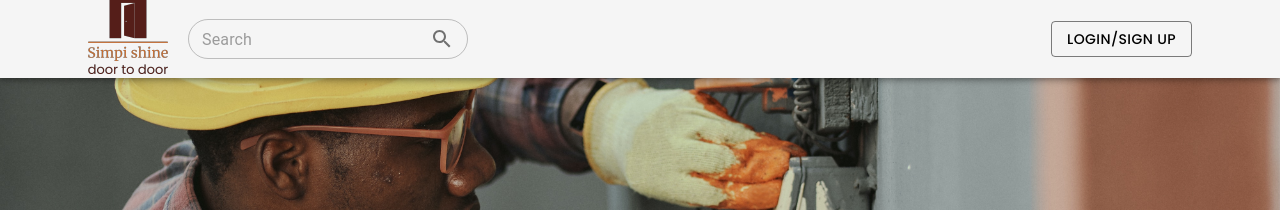
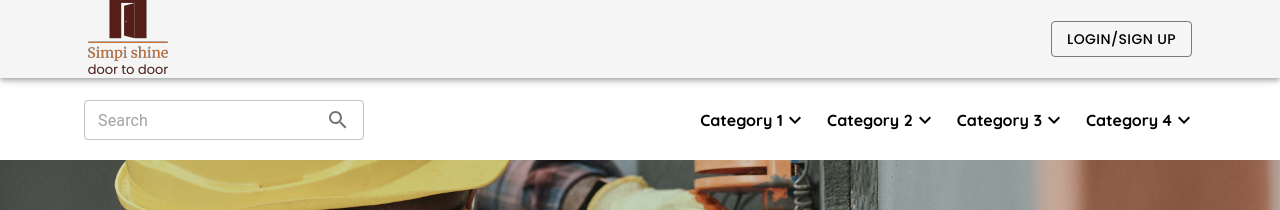
Before and after one commit to archit088/office-project-1, a React (Create React App) app: page / in a window 1280 px wide. Shown: the top 210 px of the page. Built offline with nearby package versions, Linux system fonts and the light colour scheme.

Commit message:
add changes

```diff
--- a/src/Components/Homepage/Homepage.js
+++ b/src/Components/Homepage/Homepage.js
@@ -3,12 +3,14 @@ import { Box } from "@mui/material"
 import Navbar from "../Navbar/Navbar"
 import Banner from "../Banner/Banner"
 import CategoryList from './CategoryList/CategoryList'
+import NavbarCategory from './NavbarCategory/NavbarCategory'
 
 
 const Homepage = () => {
     return (
         <Box>
             <Navbar />
+            <NavbarCategory />
             <Banner />
             <CategoryList />
         </Box>
--- /dev/null
+++ b/src/Components/Homepage/NavbarCategory/NavbarCategory.js
@@ -0,0 +1,115 @@
+import React from 'react'
+import SearchIcon from '@mui/icons-material/Search';
+import { Box, Container, InputAdornment, TextField, Typography } from '@mui/material'
+import KeyboardArrowDownIcon from '@mui/icons-material/KeyboardArrowDown';
+
+const NavbarCategory = () => {
+    return (
+        <div>
+            <Container>
+                <Box
+                    sx={{
+                        padding : '20px 0',
+                        display : 'flex',
+                        alignItems : 'center',
+                        justifyContent : 'space-between'
+                    }}
+                >
+                    <TextField
+                        placeholder='Search'
+                        size="small"
+                        InputProps={{
+                        endAdornment : (
+                            <InputAdornment position='end'>
+                                <SearchIcon />
+                            </InputAdornment>
+                        )
+                        }}
+                        sx={{
+                            ml: '20px',
+                        }}
+                    />
+                    <Box
+                        display="flex"
+                        alignItems="center"
+                    >
+                        <Box
+                            display="flex"
+                            alignItems="center"
+                            sx={{
+                                mr : '20px',
+                                cursor : 'pointer'
+                            }}
+                        >
+                            <Typography
+                                variant="p"
+                                sx={{
+                                    fontWeight: 'bold'
+                                }}
+                            >
+                                Category 1
+                            </Typography>
+                            <KeyboardArrowDownIcon />
+                        </Box>
+                        <Box
+                            display="flex"
+                            alignItems="center"
+                            sx={{
+                                mr : '20px',
+                                cursor : 'pointer'
+                            }}
+                        >
+                            <Typography
+                                variant="p"
+                                sx={{
+                                    fontWeight: 'bold'
+                                }}
+                            >
+                                Category 2
+                            </Typography>
+                            <KeyboardArrowDownIcon />
+                        </Box>
+                        <Box
+                            display="flex"
+                            alignItems="center"
+                            sx={{
+                                mr : '20px',
+                                cursor : 'pointer'
+                            }}
+                        >
+                            <Typography
+                                variant="p"
+                                sx={{
+                                    fontWeight: 'bold'
+                                }}
+                            >
+                                Category 3
+                            </Typography>
+                            <KeyboardArrowDownIcon />
+                        </Box>
+                        <Box
+                            display="flex"
+                            alignItems="center"
+                            sx={{
+                                mr : '20px',
+                                cursor : 'pointer'
+                            }}
+                        >
+                            <Typography
+                                variant="p"
+                                sx={{
+                                    fontWeight: 'bold'
+                                }}
+                            >
+                                Category 4
+                            </Typography>
+                            <KeyboardArrowDownIcon />
+                        </Box>
+                    </Box>
+                </Box>
+            </Container>
+        </div>
+    )
+}
+
+export default NavbarCategory
--- a/src/Components/Navbar/Navbar.js
+++ b/src/Components/Navbar/Navbar.js
@@ -5,7 +5,6 @@ import Toolbar from '@mui/material/Toolbar';
 import IconButton from '@mui/material/IconButton';
 import MenuItem from '@mui/material/MenuItem';
 import Menu from '@mui/material/Menu';
-import SearchIcon from '@mui/icons-material/Search';
 import AccountCircle from '@mui/icons-material/AccountCircle';
 import MoreIcon from '@mui/icons-material/MoreVert';
 import { Link, useNavigate } from 'react-router-dom'
@@ -118,23 +117,6 @@ export default function Navbar() {
                   alt="logo"
                   />
               </Link>
-              <TextField
-                placeholder='Search'
-                size="small"
-                InputProps={{
-                  endAdornment : (
-                    <InputAdornment position='end'>
-                      <SearchIcon />
-                    </InputAdornment>
-                  )
-                }}
-                sx={{
-                  ml: '20px',
-                  '& fieldset' : {
-                    borderRadius : '30px'
-                  }
-                }}
-              />
               <Box sx={{ flexGrow: 1 }} />
               <Box sx={{ display: { xs: 'none', md: 'flex' } }}>
                 {
@@ -173,7 +155,7 @@ export default function Navbar() {
         {renderMobileMenu}
         {renderMenu}
       </Box>
-      <Box sx={{height : '60px'}} />
+      <Box sx={{height : '80px'}} />
     </Box>
   );
 }
```
